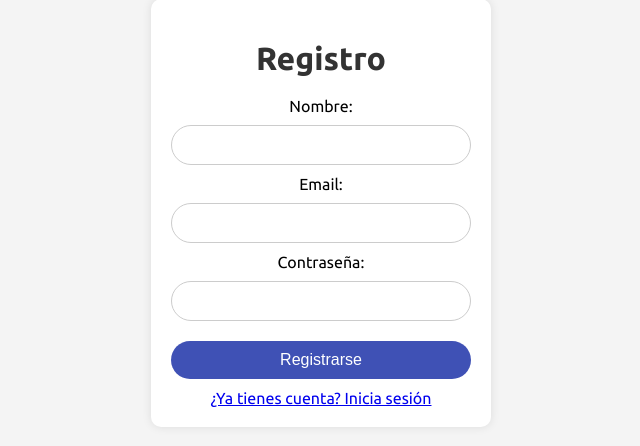
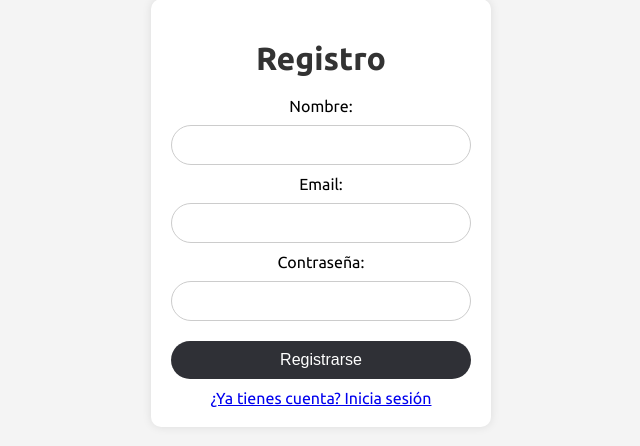
Before and after one commit to AxlitoInArg/CallNex, a PHP site: page /callnex/php/registro.php in a window 1280 px wide. Shown: the part 187-633 px from the top of the page, without its empty margins (319-959 px from the left). Run offline with PHP 8.4, Linux system fonts and the light colour scheme.

Commit message:
registro.css

```diff
--- a/css/registro.css
+++ b/css/registro.css
@@ -37,7 +37,7 @@ body {
     width: 100%;
     padding: 10px;
     margin: 10px 0;
-    background-color: #3F51B5;
+    background-color: #2f3036;
     color: white;
     border: none;
     border-radius: 20px;
@@ -46,7 +46,8 @@ body {
 }
 
 .register-button:hover {
-    background-color: #303F9F;
+    background-color: #2897e0;
+    color: #fff;
 }
 
 .error {
```
